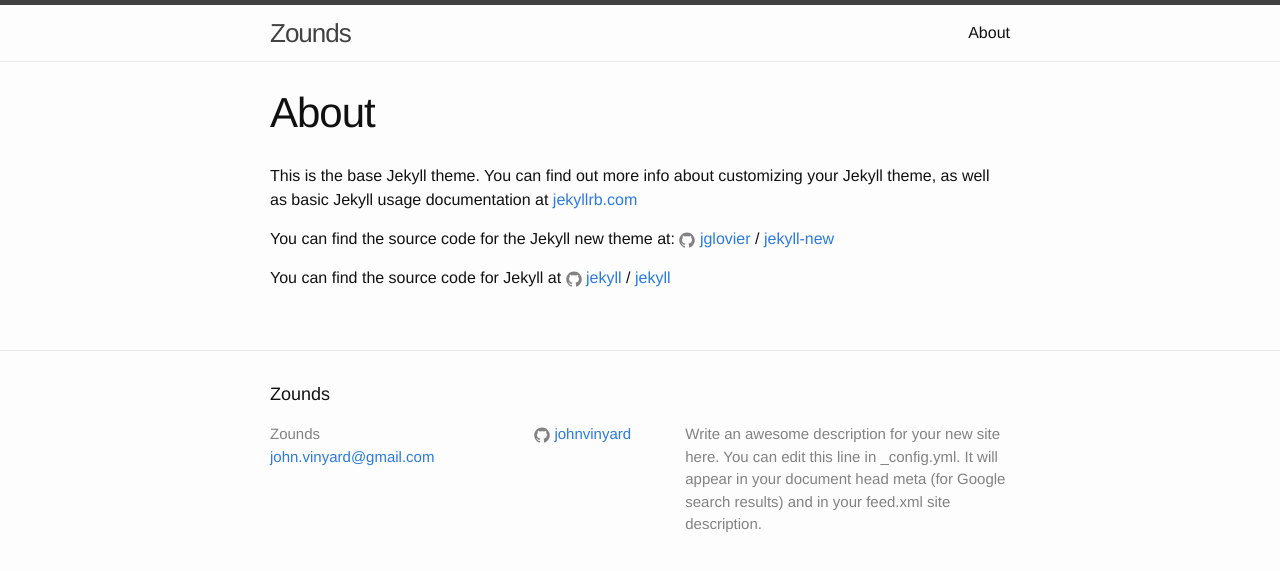
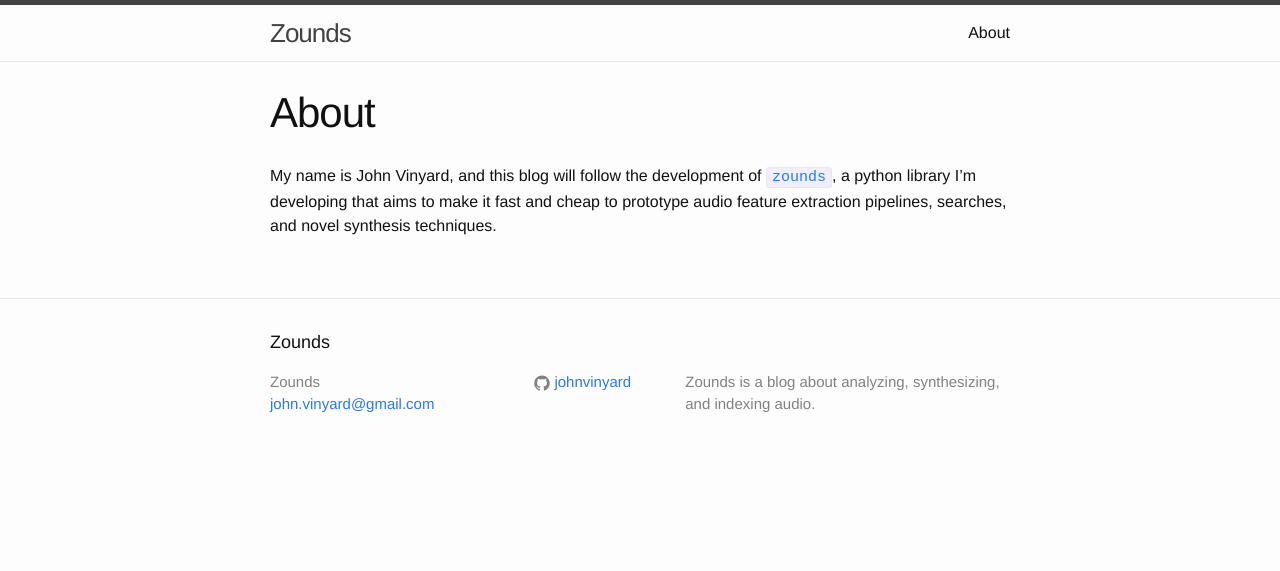
Before and after one commit to JohnVinyard/JohnVinyard.github.io, a Jekyll site: the page built from about.md, in a window 1280 px wide. Shown: the top 571 px of the page. Built offline with Jekyll 4.4.1, drawn with Linux system fonts in a browser that asks for light colours.

Commit message:
Update footer text and about page

```diff
--- a/_config.yml
+++ b/_config.yml
@@ -9,9 +9,7 @@
 title: Zounds
 email: john.vinyard@gmail.com
 description: > # this means to ignore newlines until "baseurl:"
-  Write an awesome description for your new site here. You can edit this
-  line in _config.yml. It will appear in your document head meta (for
-  Google search results) and in your feed.xml site description.
+  Zounds is a blog about analyzing, synthesizing, and indexing audio.
 baseurl: "" # the subpath of your site, e.g. /blog
 url: "http://johnvinyard.github.io" # the base hostname & protocol for your site
 github_username:  johnvinyard
--- a/about.md
+++ b/about.md
@@ -4,12 +4,6 @@
 permalink: /about/
 ---
 
-This is the base Jekyll theme. You can find out more info about customizing your Jekyll theme, as well as basic Jekyll usage documentation at [jekyllrb.com](http://jekyllrb.com/)
-
-You can find the source code for the Jekyll new theme at:
-{% include icon-github.html username="jglovier" %} /
-[jekyll-new](https://github.com/jglovier/jekyll-new)
-
-You can find the source code for Jekyll at
-{% include icon-github.html username="jekyll" %} /
-[jekyll](https://github.com/jekyll/jekyll)
+My name is John Vinyard, and this blog will follow the development of [`zounds`](https://github.com/JohnVinyard/zounds),
+a python library I'm developing that aims to make it fast and cheap to prototype audio feature extraction pipelines,
+searches, and novel synthesis techniques.
```
